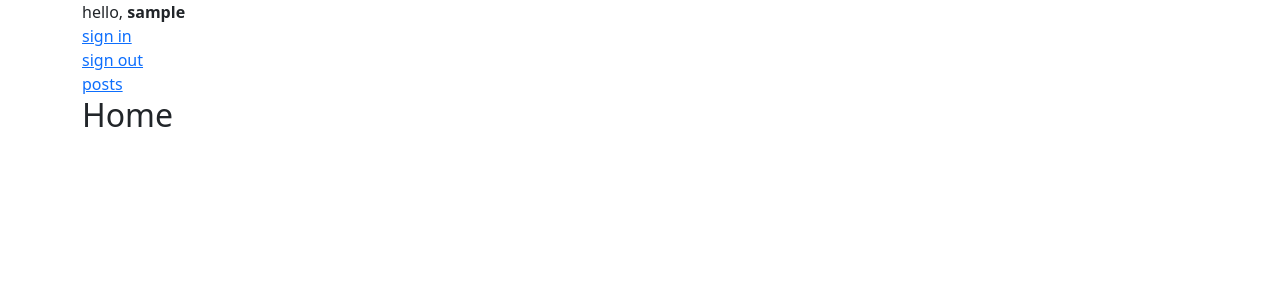
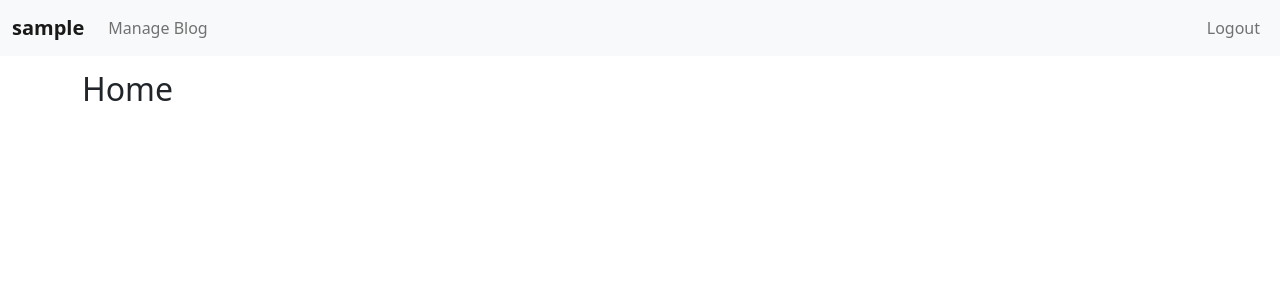
Before and after one commit to shahdhesham5/Django_Blog, a Django app: page /blogapp/home/ in a window 1280 px wide. Shown: the top 300 px of the page. Run offline with Django 4.2, Linux system fonts and the light colour scheme; the visitor is signed in with stand-in values (Sample User, id 1).

Commit message:
adding navbar and editing in templates

```diff
--- /dev/null
+++ b/BlogProject/BlogApp/static/css/main.css
@@ -0,0 +1,3 @@
+body {
+    padding-top: 70px;
+}
--- a/BlogProject/templates/BlogApp/home.html
+++ b/BlogProject/templates/BlogApp/home.html
@@ -1,27 +1,16 @@
 {% extends 'BlogApp/main.html' %}
 {% load static %}
-<html lang="en">
-<head>
-    <meta charset="UTF-8">
-    <meta http-equiv="X-UA-Compatible" content="IE=edge">
-    <meta name="viewport" content="width=device-width, initial-scale=1.0">
+
+{% block head %}
+    <link rel="stylesheet" href="{% static 'css/main.css' %}">
     <title>Home</title>
-</head>
-<body>
-    {% block title_block %}
-        <div class="container">
-            <div class="row">
-                <span>hello, <b>{{request.user}}</b> </span>
-                <span ><a href="{% url 'login' %}">sign in</a></span>
-                <span ><a href="{% url 'logout' %}">sign out</a></span>
-                <span><a href="{% url 'posts' %}">posts</a></span>
-            </div>
-    {% endblock %}
+{% endblock %}
 
+{% block navbar %}
+    {% include 'BlogApp/navbar.html' %}
+{% endblock %}
 
-    {% block main_block %}
-            <h2>Home</h2>
-         </div>
-    {% endblock %}
-</body>
-</html>
+{% block main %}
+    <h2>Home</h2>
+
+{% endblock %}
--- a/BlogProject/templates/BlogApp/main.html
+++ b/BlogProject/templates/BlogApp/main.html
@@ -4,24 +4,18 @@
     <meta http-equiv="X-UA-Compatible" content="IE=edge">
     <meta name="viewport" content="width=device-width, initial-scale=1.0">
     <link href="https://cdn.jsdelivr.net/npm/bootstrap@5.1.3/dist/css/bootstrap.min.css" rel="stylesheet" integrity="sha384-1BmE4kWBq78iYhFldvKuhfTAU6auU8tT94WrHftjDbrCEXSU1oBoqyl2QvZ6jIW3" crossorigin="anonymous">
-    <title>Document</title>
-    <style>
+    {% block head %}
 
-    </style>
+    {% endblock %}
 </head>
 <body >
-    <!-- head -->
+    {% block navbar %}
+    {% endblock %}
+    <div class="container">
+    {% block main %}
 
+    {% endblock %}
+    </div>
 
-    {% block title_block %}
-    <div class="container">
-    {% endblock %}
-
-
-    {% block main_block %}
-    </div>
-    {% endblock %}
-
-    <!-- footer -->
 </body>
 </html>
--- a/BlogProject/templates/BlogApp/navbar.html
+++ b/BlogProject/templates/BlogApp/navbar.html
@@ -0,0 +1,34 @@
+<nav class="navbar navbar-expand-lg  fixed-top navbar-light bg-light">
+    <div class="container-fluid">
+        <a class="navbar-brand" href="#"><b>{{request.user}}</b> </a>
+        <button class="navbar-toggler" type="button" data-bs-toggle="collapse" data-bs-target="#navbarNav"
+            aria-controls="navbarNav" aria-expanded="false" aria-label="Toggle navigation">
+            <span class="navbar-toggler-icon"></span>
+        </button>
+        <div class="collapse navbar-collapse" id="navbarNav">
+            {% if request.user.is_authenticated %}
+            <ul class="navbar-nav me-auto mb-2 mb-lg-0">
+                <li class="nav-item">
+                    <a class="nav-link" href="{% url 'posts' %}">Manage Blog</a>
+                </li>
+            </ul>
+            <ul class="navbar-nav mr-auto mb-2 mb-lg-0 pb-0">
+                <li class="nav-item">
+                    <a class="nav-link" href="{% url 'logout' %}">Logout</a>
+                </li>
+            </ul>
+            {% else %}
+            <ul class="navbar-nav me-auto mb-2 mb-lg-0"></ul>
+            <ul class="navbar-nav mr-auto mb-2 mb-lg-0 pb-0">
+                <li class="nav-item">
+                    <a class="nav-link" aria-current="page" href="{% url 'register' %}">Signin</a>
+                </li>
+                <li class="nav-item">
+                    <a class="nav-link" aria-current="page" href="{% url 'login' %}">Login</a>
+                </li>
+
+            </ul>
+            {% endif %}
+        </div>
+    </div>
+</nav>
```
Also changed, not shown: BlogProject/templates/BlogApp/base.html (deleted, +0 -27 lines), BlogProject/templates/BlogApp/login.html (+6 -11 lines), BlogProject/templates/BlogApp/register.html (+5 -9 lines), BlogProject/templates/BlogApp/manage.html (added).
